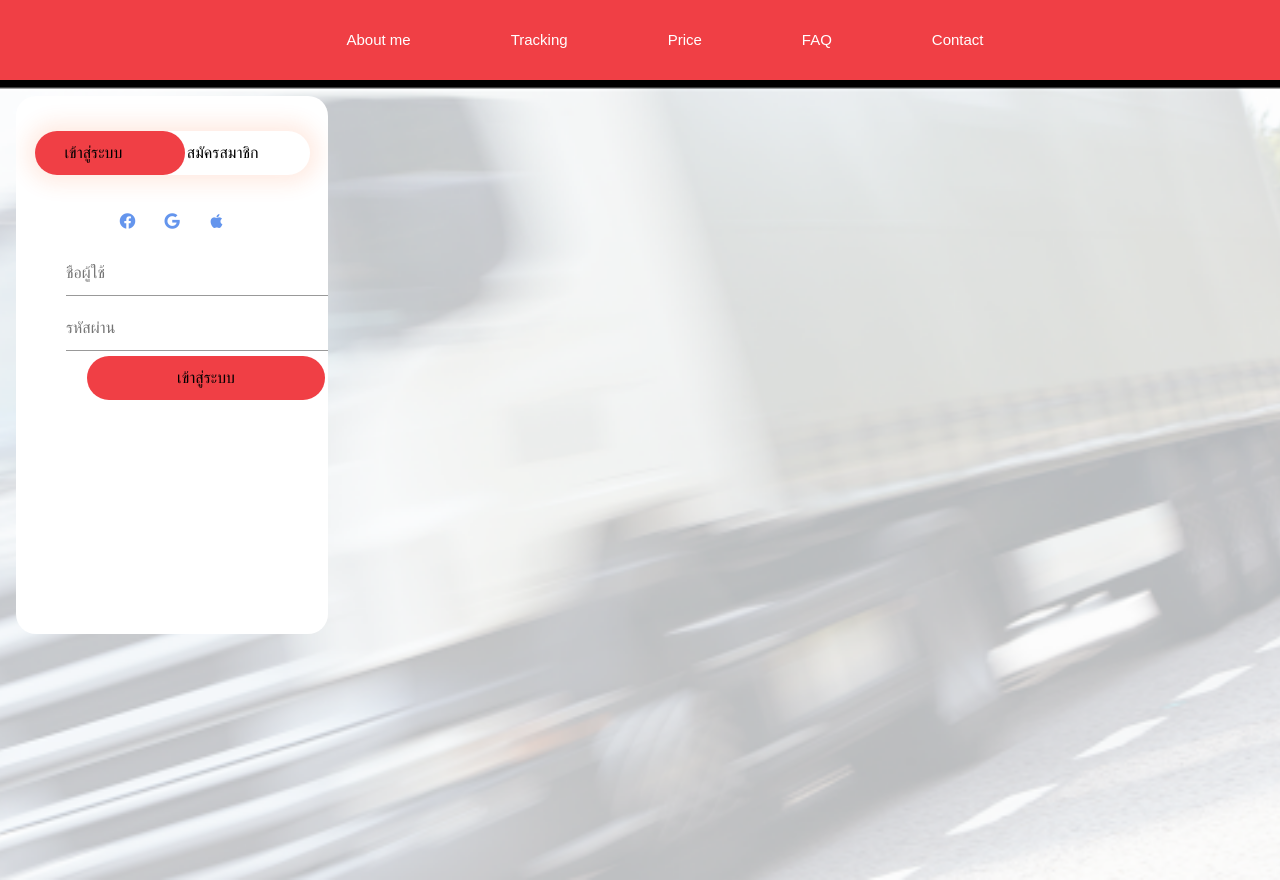
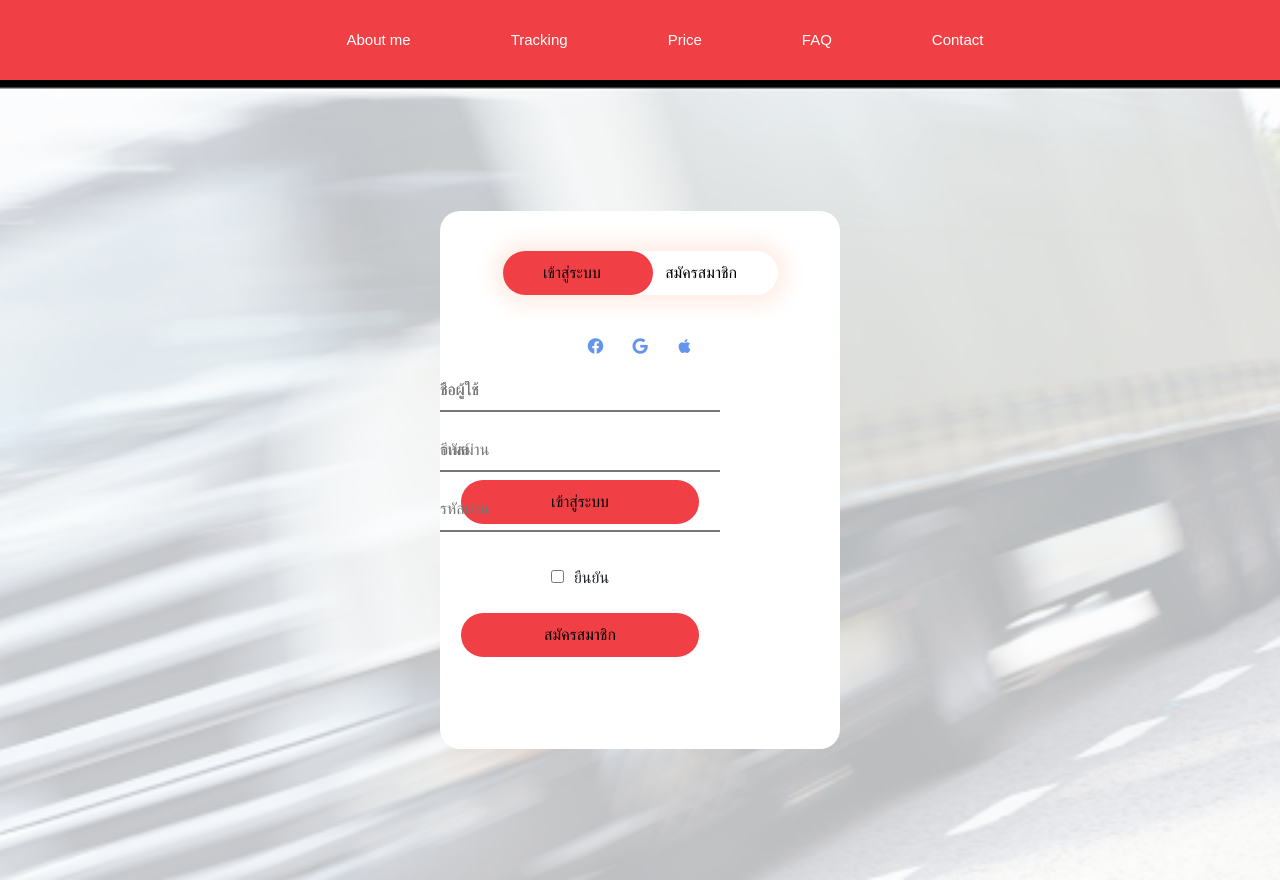
Before and after one commit to BTanakan/newgit, a PHP site: page /signin.html in a window 1280 px wide. Shown: the part 35-915 px from the top of the page. Run offline with PHP 8.4, Linux system fonts and the light colour scheme; some libraries are stand-ins or nearby versions.

Commit message:
bolt demo

```diff
--- a/contact.css
+++ b/contact.css
@@ -154,14 +154,14 @@ ul1 li:first-child {
     display: flex;
 } */
 /* card */
-/* .container-card
+.container-card
 {
     display: flex;
     justify-content: center;
     align-items: center;
     flex-wrap: wrap;
     background-color: #fff;
-} */
+}
 .body-card
 {
     position: relative;
--- a/signin.css
+++ b/signin.css
@@ -149,11 +149,18 @@ ul1 li:first-child {
     background-image: url(photo/unnamed.png) ;
     background-size:cover;
 }
-
+.container-card
+{
+    display: flex;
+    justify-content: center;
+    align-items: center;
+    height: 100%;
+}
 .card-container
 {
     background: #fff;
     height: 70%;
+    width: 25%;
     position: relative;
     overflow: hidden;
     justify-content: center;
@@ -162,7 +169,7 @@ ul1 li:first-child {
 .button-card
 {
     width: 275px;
-    margin: 35px auto;
+    margin: 10% auto;
     position: relative;
     box-shadow: 0 0 20px 9px #ff61241f;
     border-radius: 30px;
@@ -189,7 +196,7 @@ ul1 li:first-child {
 }
 .card-icon
 {
-    margin: 30px auto;
+    margin: 35px auto;
     text-align: center;
 }
 .card-icon i
@@ -204,17 +211,16 @@ ul1 li:first-child {
     position: absolute;
     width: 280px;
     transition: .5s;
-    left: 60px;
+    left: 50px;
 }
 .text-card
 {
     width: 100%;
-    padding: 10px 0;
-    margin: 5px 0;
+    padding: 3% 0;
+    margin: 3% 0;
     border-left: 0;
     border-top: 0;
     border-right: 0;
-    border-bottom: 1px solid #999;
     outline: none;
     background: transparent;
 }
@@ -236,9 +242,9 @@ ul1 li:first-child {
 }
 #login
 {
-    left: 50px;
+    left: auto;
 }
 #signup
 {
-    left: 450px;
+    left: auto;
 }
--- a/signin.html
+++ b/signin.html
@@ -42,34 +42,32 @@
         </nav1>
 
         <div class="cover-container d-flex w-100 h-100 p-3 mx-auto flex-column bg">
-            <div class="px-3">
-
-
-            </div>
-            <div class="card-container w-25" style="border-radius: 20px;">
-                <div class="card-content text-success">
+            <div class="container-card">
+                <div class="card-container" style="border-radius: 20px; width: 25rem;">
+                    <div class="card-content text-center">
                         <div class="button-card">
                             <div id="btn"></div>
                             <button type="button" class="toggle-btn" onclick="login()">เข้าสู่ระบบ</button>
                             <button type="button" class="toggle-btn" onclick="signup()">สมัครสมาชิก</button>
                         </div>
-                    <div class="card-icon">
+                        <div class="card-icon text-center">
                             <i class="fab fa-facebook"></i>
                             <i class="fab fa-google"></i>
                             <i class="fab fa-apple"></i>
                         </div>
-                    <form id="login" class="input-card ">
+                        <form id="login" class="input-card text-center">
                             <input type="text" class="text-card" placeholder="ชื่อผู้ใช้">
                             <input type="text" class="text-card" placeholder="รหัสผ่าน">
                             <button type="submit" class="submit-btn">เข้าสู่ระบบ</button>
                         </form>
-                    <form id="signup" class="input-card">
+                        <form id="signup" class="input-card text-center">
                             <input type="text" class="text-card" placeholder="ชื่อผู้ใช้">
                             <input type="text" class="text-card" placeholder="อีเมล์">
                             <input type="text" class="text-card" placeholder="รหัสผ่าน">
                             <input type="checkbox" class="chech-box"><span>ยืนยัน </span>
                             <button type="submit" class="submit-btn">สมัครสมาชิก</button>
                         </form>
+                    </div>
             </div>
           </div>
 
```
Lines whose indentation alone changed are shown as unchanged.
